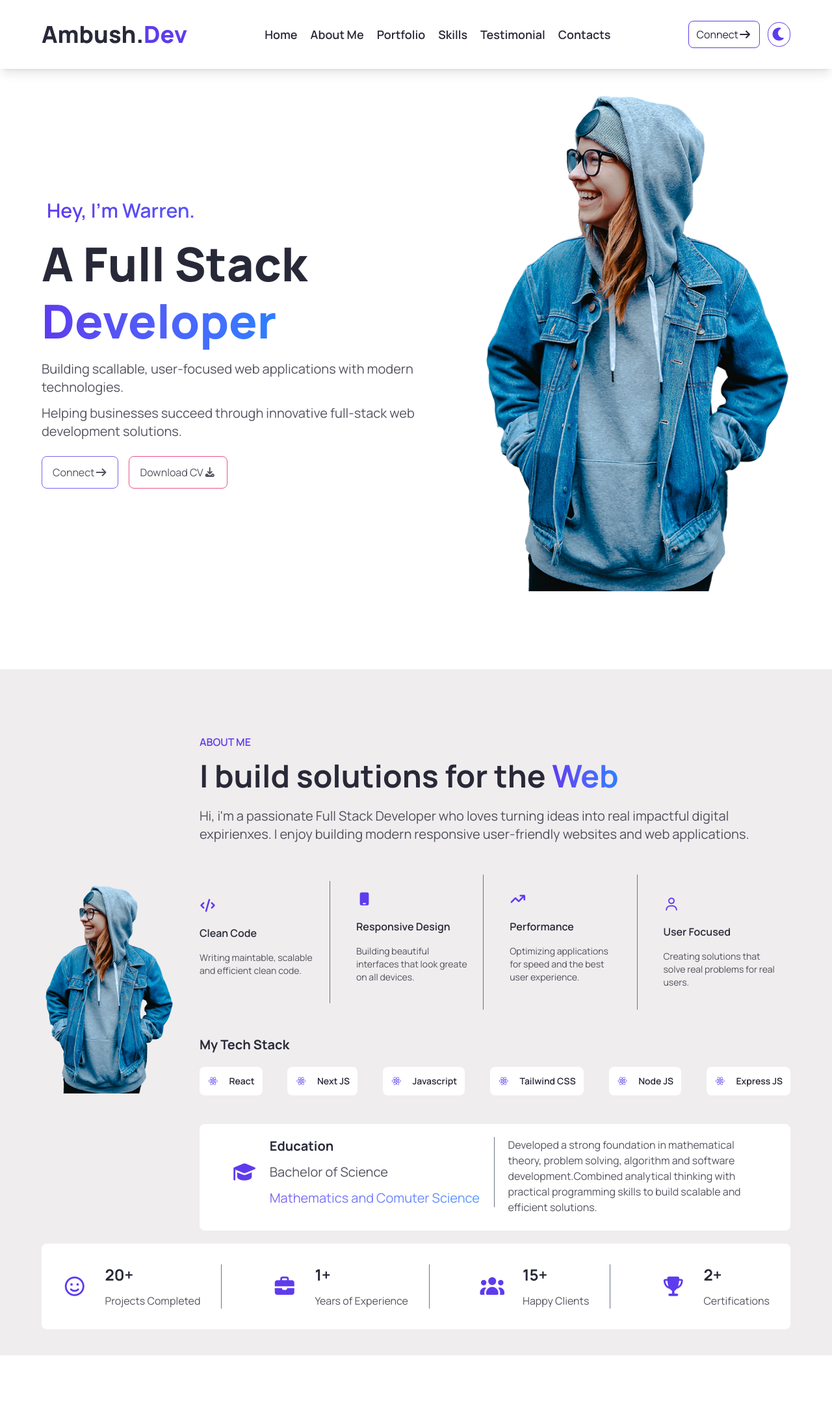
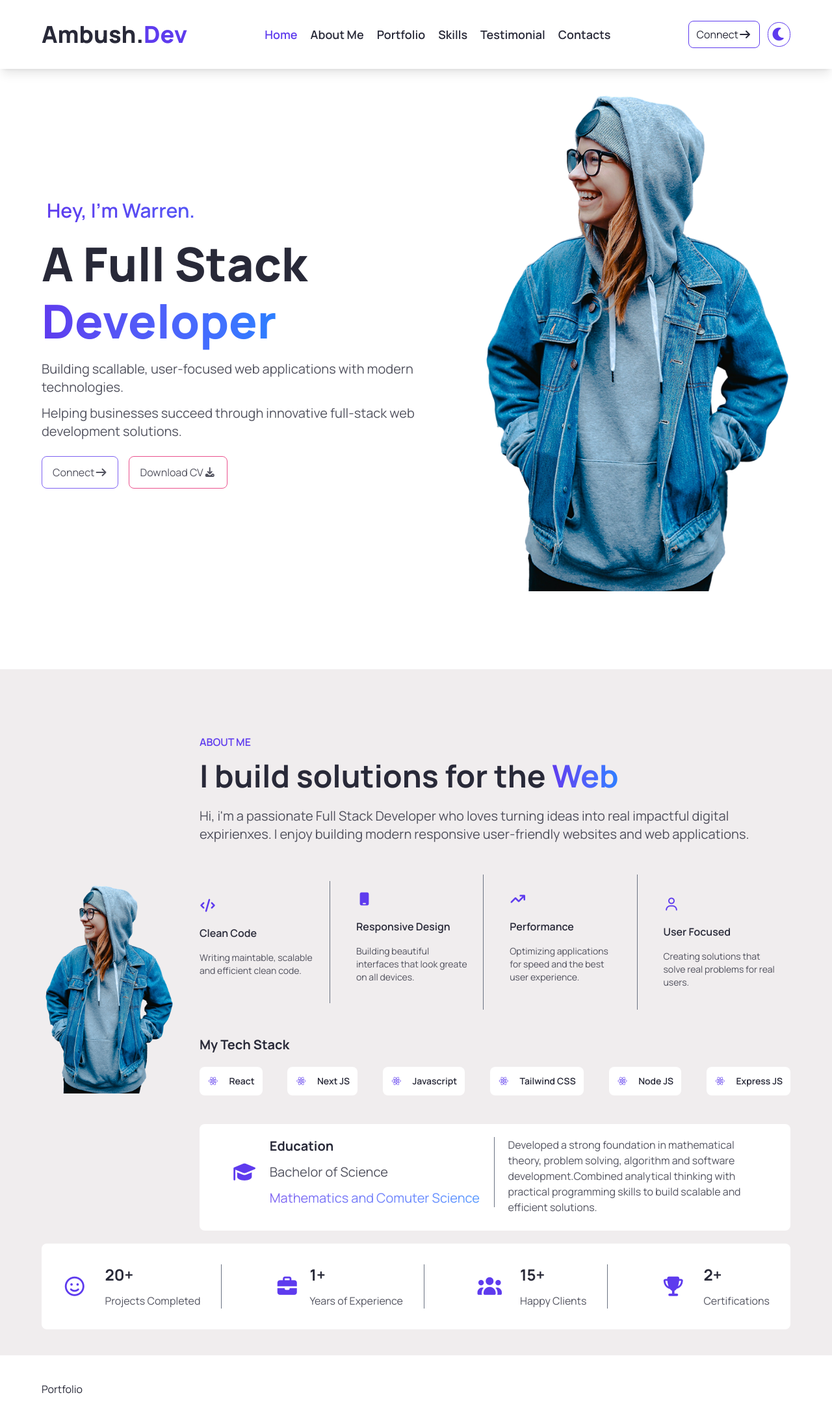
Before and after one commit to Ambush08/my-portfolio, a React (Vite) app in the folder portfolio/: page / in a window 1280 px wide. Shown: the top 2184 px of the page at 65% size. Before the commit the page ends 2086 px from the top, so only its background shows below. Built offline with nearby package versions, Linux system fonts and the light colour scheme.

Commit message:
Create portfolio section

```diff
--- a/portfolio/package.json
+++ b/portfolio/package.json
@@ -17,7 +17,8 @@
     "@fortawesome/react-fontawesome": "^3.4.0",
     "react": "^19.2.7",
     "react-dom": "^19.2.7",
-    "react-router-dom": "^7.18.1"
+    "react-router-dom": "^7.18.1",
+    "react-scroll": "^1.9.3"
   },
   "devDependencies": {
     "@eslint/js": "^10.0.1",
--- a/portfolio/src/Components/About.jsx
+++ b/portfolio/src/Components/About.jsx
@@ -1,8 +1,12 @@
-
+import {Element} from 'react-scroll';
 
 const About = () => {
+
   return (
-    <section id="about" className="w-full px-8 py-10 bg-background-two text-heading">
+    <Element name='about'>
+      <section
+        className="w-full px-8 py-10 bg-background-two text-heading"
+      >
         <div className="flex flex-col flex-col-reverse items-center justify-center max-w-6xl mx-auto mt-15 lg:flex-row gap-10">
           <div className="w-full lg:w-[40%]">
             <img src="img/me.png" alt="" />
@@ -13,11 +17,18 @@ const About = () => {
               <h2 className="">ABOUT ME</h2>
             </div>
             <div className="text-4xl text-center font-bold lg:text-5xl lg:text-left w-full">
-                    <h1>I build solutions for the <span className="bg-gradient-to-r from-primary to-blue-500 bg-clip-text text-transparent">Web</span></h1>
+              <h1>
+                I build solutions for the{" "}
+                <span className="bg-gradient-to-r from-primary to-blue-500 bg-clip-text text-transparent">
+                  Web
+                </span>
+              </h1>
             </div>
             <div className="text-center opacity-80 lg:text-left lg:text-xl">
               <p>
-                        Hi, i'm a passionate Full Stack Developer who loves turning ideas into real impactful digital expirienxes. I enjoy building modern responsive user-friendly websites and web applications.
+                Hi, i'm a passionate Full Stack Developer who loves turning
+                ideas into real impactful digital expirienxes. I enjoy building
+                modern responsive user-friendly websites and web applications.
               </p>
             </div>
 
@@ -30,9 +41,7 @@ const About = () => {
                   <h3>Clean Code</h3>
                 </div>
                 <div className="opacity-80 text-sm lg:text-l my-4">
-                            <p>
-                                Writing maintable, scalable and efficient clean code.
-                            </p>
+                  <p>Writing maintable, scalable and efficient clean code.</p>
                 </div>
               </div>
 
@@ -45,7 +54,8 @@ const About = () => {
                 </div>
                 <div className="opacity-80 text-sm lg:text-l my-4">
                   <p>
-                                Building beautiful interfaces that look greate on all devices.
+                    Building beautiful interfaces that look greate on all
+                    devices.
                   </p>
                 </div>
               </div>
@@ -59,7 +69,8 @@ const About = () => {
                 </div>
                 <div className="opacity-80 text-sm lg:text-l my-4">
                   <p>
-                                Optimizing applications for speed and the best user experience.
+                    Optimizing applications for speed and the best user
+                    experience.
                   </p>
                 </div>
               </div>
@@ -121,16 +132,19 @@ const About = () => {
                     <h2>Education</h2>
                   </div>
                   <div className="text-xl space-y-3 opacity-80">
-                                <h3>
-                                    Bachelor of Science
-                                </h3>
-                                <span className="bg-gradient-to-r from-primary to-blue-500 bg-clip-text text-transparent">Mathematics and Comuter Science</span>
+                    <h3>Bachelor of Science</h3>
+                    <span className="bg-gradient-to-r from-primary to-blue-500 bg-clip-text text-transparent">
+                      Mathematics and Comuter Science
+                    </span>
                   </div>
                 </div>
               </div>
               <div className="px-5 opacity-80 lg:w-[50%]">
                 <p>
-                            Developed a strong foundation in mathematical theory, problem solving, algorithm and software development.Combined analytical thinking with practical programming skills to build scalable and efficient solutions.
+                  Developed a strong foundation in mathematical theory, problem
+                  solving, algorithm and software development.Combined
+                  analytical thinking with practical programming skills to build
+                  scalable and efficient solutions.
                 </p>
               </div>
             </div>
@@ -147,7 +161,7 @@ const About = () => {
             </div>
           </div>
 
-            <div className="flex items-center justify-center space-x-4 gap-3 lg:border-r-1 border-r-gray-500 lg:pr-8">
+          <div className="flex items-center justify-center gap-4 lg:border-r-1 border-r-gray-500 lg:pr-8">
             <div className="text-primary text-3xl">
               <i class="fa-solid fa-briefcase"></i>
             </div>
@@ -167,7 +181,7 @@ const About = () => {
             </div>
           </div>
 
-            <div className="flex items-center justify-center space-x-4 gap-3 ">
+          <div className="flex items-center justify-center space-x-4 gap-3">
             <div className="text-primary text-3xl">
               <i class="fa-solid fa-trophy"></i>
             </div>
@@ -178,7 +192,8 @@ const About = () => {
           </div>
         </div>
       </section>
-  )
-}
+    </Element>
+  );
+};
 
-export default About
+export default About;
--- a/portfolio/src/Components/Hero.jsx
+++ b/portfolio/src/Components/Hero.jsx
@@ -1,10 +1,9 @@
-import {Link} from 'react-router-dom';
-
+import { Link, Element } from "react-scroll";
 
 const Hero = () => {
-
   return (
-    <section id="home" className="w-full px-8 py-10 bg-background h-100vh">
+    <Element name="home">
+      <section className="w-full px-8 py-10 bg-background h-100vh">
         <div className="flex flex-col items-center lg:flex-row lg:justify-between lg:items-center max-w-6xl mx-auto mt-35 lg:mt-20 pb-14">
           <div className="flex flex-col items-center justify-center space-y-6 ">
             <div className="text-center border-1 border-primary px-2 py-1 rounded-full lg:text-left lg:w-full lg:border-0">
@@ -28,17 +27,26 @@ const Hero = () => {
                 development solutions.
               </p>
             </div>
-          <div className='text-heading flex items-center justify-start gap-4 lg:w-full'>
-            <Link to="contacts" className="border-1 border-primary px-4 py-3 rounded-lg hover:bg-primary hover:text-white transition-colors duration-300 lg:text-l opacity-80 tracking-normal"
+            <div className="text-heading flex items-center justify-start gap-4 lg:w-full">
+              <Link
+                to="contacts"
+                smooth={true}
+                duration={500}
+                offset={-80}
+                className="border-1 border-primary px-4 py-3 rounded-lg hover:bg-primary hover:text-white transition-colors duration-300 lg:text-l opacity-80 tracking-normal"
               >
                 Connect
                 <i class="fa-solid fa-arrow-right"></i>
               </Link>
 
-            <Link to='https://drive.google.com/file/d/1GO9KtS4CauQPBIlH7PLJl7AAqvdGzXEa/view?usp=drive_link' className="border-1 border-github hover:bg-github transition-colors duration-300 py-3 px-4 rounded-lg lg:text-l opacity-80 tracking-normal" target="_blank">
+              <a
+                href="https://drive.google.com/file/d/1GO9KtS4CauQPBIlH7PLJl7AAqvdGzXEa/view?usp=drive_link"
+                className="border-1 border-github hover:bg-github transition-colors duration-300 py-3 px-4 rounded-lg lg:text-l opacity-80 tracking-normal"
+                target="_blank"
+              >
                 Download CV
                 <i class="fa-solid fa-download"></i>
-            </Link>
+              </a>
             </div>
           </div>
           <div className="py-6">
@@ -46,6 +54,7 @@ const Hero = () => {
           </div>
         </div>
       </section>
+    </Element>
   );
 };
 
--- a/portfolio/src/Components/Navbar.jsx
+++ b/portfolio/src/Components/Navbar.jsx
@@ -1,14 +1,12 @@
 import { useRef, useState } from "react";
 import { menu } from "../Backend/data";
 import useOutSideClick from './useOutSideClick'
-import { Link, useLocation } from "react-router-dom";
+import { Link} from "react-scroll";
 import "@fortawesome/fontawesome-free/css/all.min.css";
 
 const Navbar = ({ theme, setTheme }) => {
   const [isOpen, setIsOpen] = useState(false);
 
- //const location = useLocation()
-  console.log(location);
 
  const menuRef = useRef(null);
 
@@ -24,7 +22,10 @@ const Navbar = ({ theme, setTheme }) => {
     <header className="w-full p-8 shadow-lg bg-header z-20 fixed">
       <div className="max-w-6xl mx-auto flex items-center justify-between text-heading">
         <Link
-          to="/"
+          to="home"
+          smooth={true}
+          duration={500}
+          offset={-80}
           className="text-2xl font-extrabold lg:text-4xl cursor-pointer"
         >
           Ambush.<span className="text-primary text-heading">Dev</span>
@@ -46,9 +47,14 @@ const Navbar = ({ theme, setTheme }) => {
         >
           {menu.map((item) => {
             return (
-              <li key={item.label} className={`hover:text-primary ${location.pathname === item.url && 'lg:text-primary border-b-2 border-primary'}`}>
+              <li key={item.label} className={`hover:text-primary`}>
                 <Link
                   to={item.url}
+                  smooth={true}
+                  duration={500}
+                  offset={-80}
+                  spy={true}
+                  activeClass="text-primary"
                   onClick={() => {
                     setIsOpen(false);
                   }}
--- /dev/null
+++ b/portfolio/src/Components/Portfolio.jsx
@@ -0,0 +1,13 @@
+import {Element} from 'react-scroll';
+
+const Portfolio = () => {
+  return (
+    <Element>
+        <section className="bg-background text-heading w-full px-8 py-10">
+            <div className="max-w-6xl mx-auto">Portfolio</div>
+        </section>
+    </Element>
+  )
+}
+
+export default Portfolio
--- a/portfolio/src/Pages/Home.jsx
+++ b/portfolio/src/Pages/Home.jsx
@@ -1,6 +1,7 @@
 
 import Hero from '../Components/Hero';
 import About from '../Components/About';
+import Portfolio from '../Components/Portfolio';
 
 
 const Home = () => {
@@ -8,6 +9,7 @@ const Home = () => {
     <>
         <Hero />
         <About />
+        <Portfolio />
     </>
   )
 }
--- a/portfolio/src/main.jsx
+++ b/portfolio/src/main.jsx
@@ -2,12 +2,9 @@ import { StrictMode } from 'react'
 import { createRoot } from 'react-dom/client'
 import './index.css'
 import App from './App.jsx'
-import { BrowserRouter } from 'react-router-dom';
 
 createRoot(document.getElementById('root')).render(
   <StrictMode>
-    <BrowserRouter>
       <App />
-    </BrowserRouter>
   </StrictMode>,
 )
```
Also changed, not shown: 1 other file (tests, documents, lock files or other folders). Lines whose indentation alone changed are shown as unchanged.
